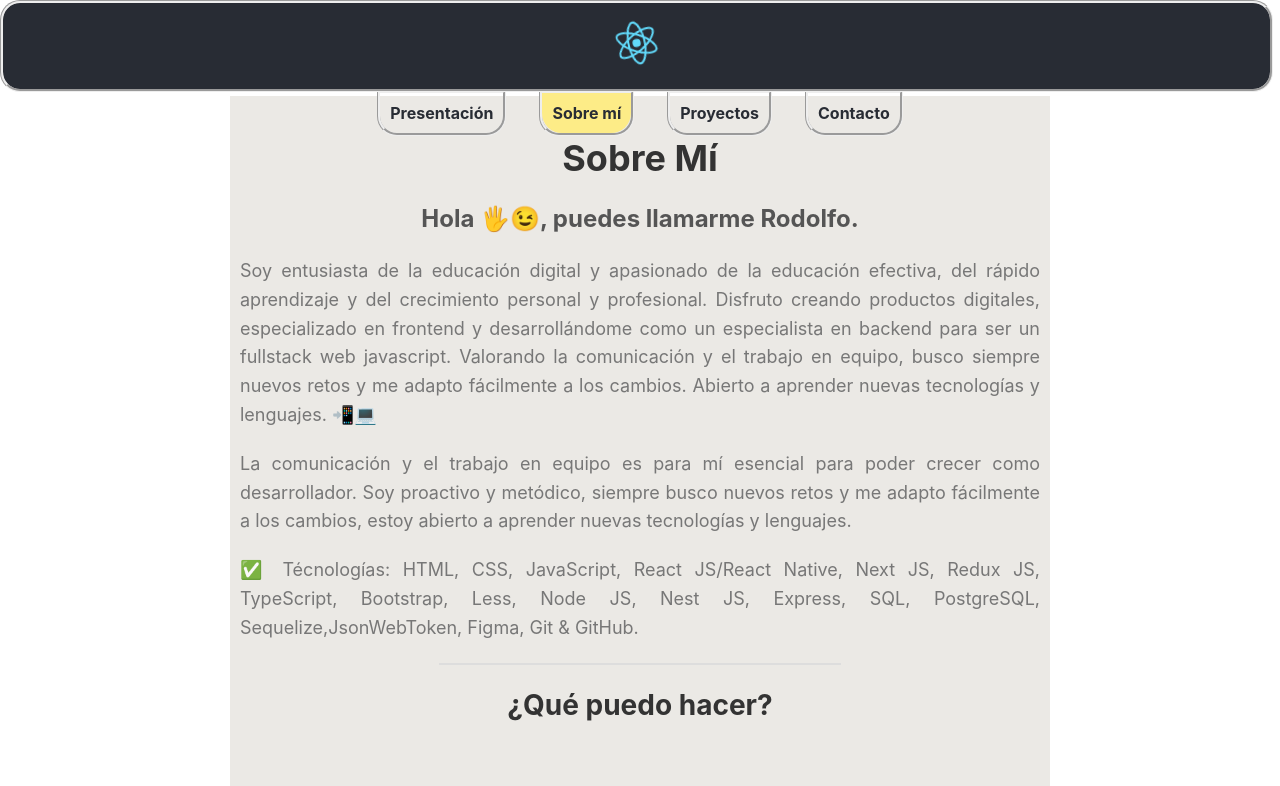
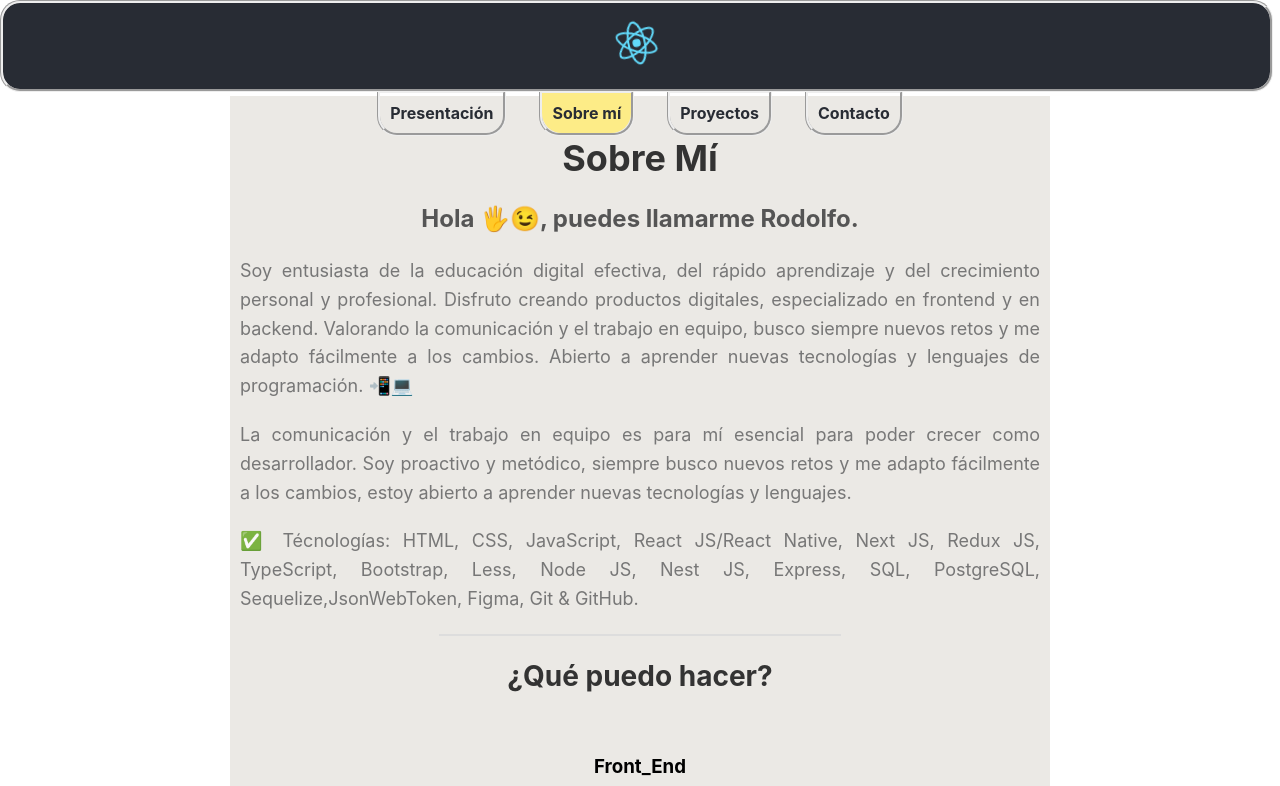
Before and after one commit to wuaicot/Frontend-Portfolio, a React (Create React App) app: page /about in a window 1280 px wide. Shown: the top 786 px of the page. Built offline with nearby package versions, Linux system fonts and the light colour scheme.

Commit message:
modifying about me

```diff
--- a/src/components/About/About.js
+++ b/src/components/About/About.js
@@ -26,13 +26,11 @@ const About = () => {
             Hola 🖐️😉, puedes llamarme Rodolfo.
           </p>
           <p className={styles.description}>
-            Soy entusiasta de la educación digital y apasionado de la educación
-            efectiva, del rápido aprendizaje y del crecimiento personal y
+            Soy entusiasta de la educación digital efectiva, del rápido aprendizaje y del crecimiento personal y
             profesional. Disfruto creando productos digitales, especializado en
-            frontend y desarrollándome como un especialista en backend para ser
-            un fullstack web javascript. Valorando la comunicación y el trabajo
+            frontend y en backend. Valorando la comunicación y el trabajo
             en equipo, busco siempre nuevos retos y me adapto fácilmente a los
-            cambios. Abierto a aprender nuevas tecnologías y lenguajes. 📲💻
+            cambios. Abierto a aprender nuevas tecnologías y lenguajes de programación. 📲💻
           </p>
           <p  className={styles.description}>
           La comunicación y el trabajo en equipo es para mí esencial para poder crecer como desarrollador. Soy proactivo y metódico, siempre busco nuevos retos y me adapto fácilmente a los cambios, estoy abierto a aprender nuevas tecnologías y lenguajes.
```
